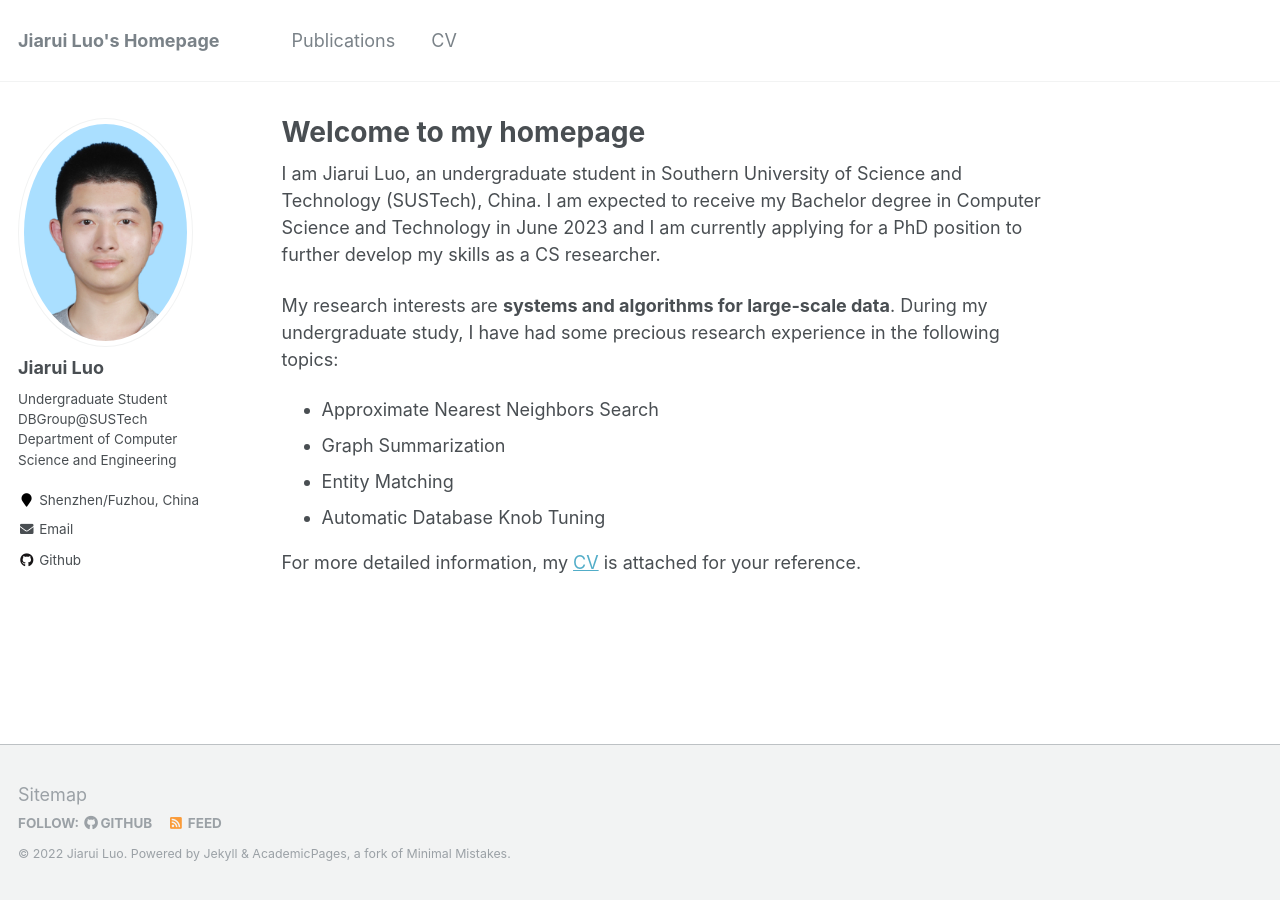
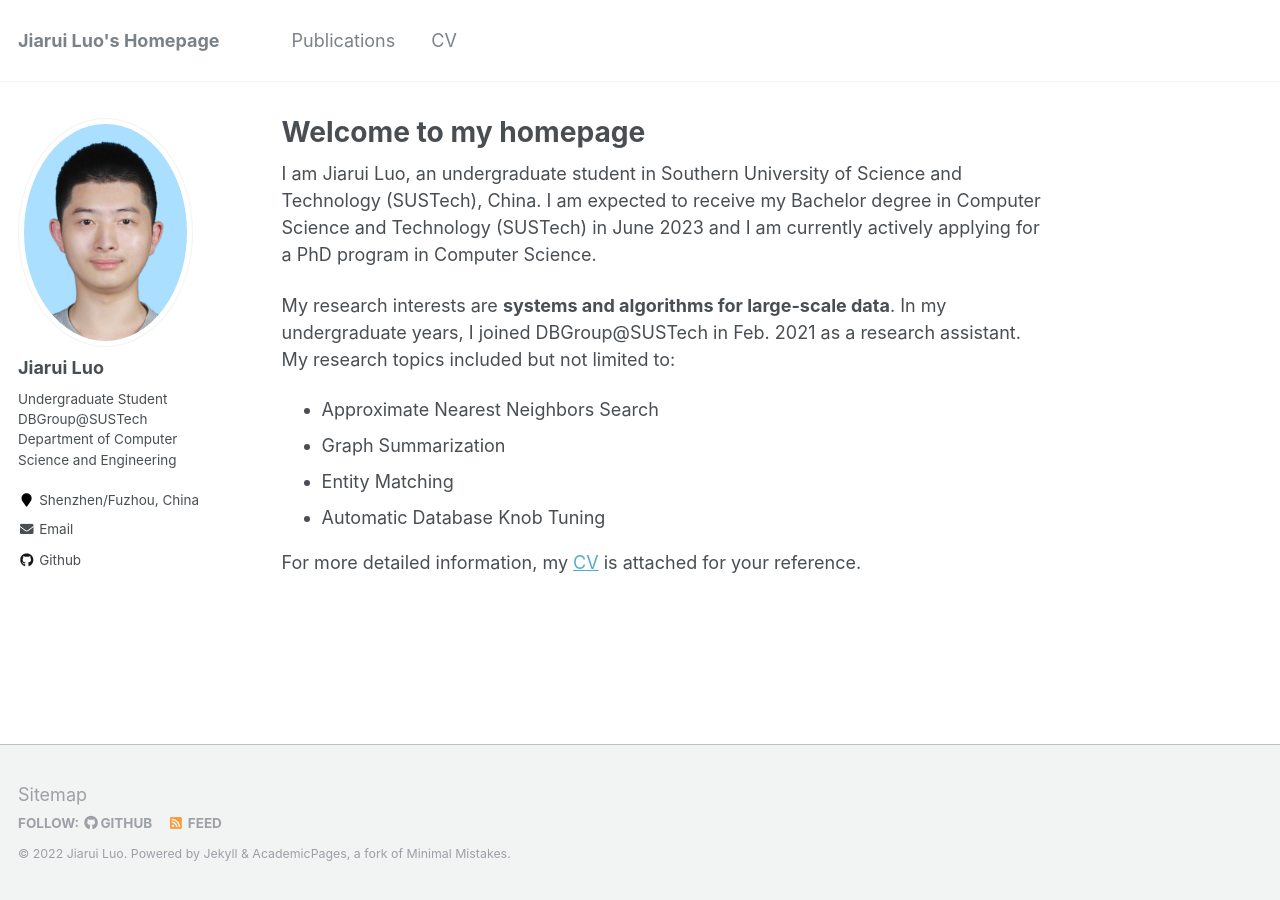
Before and after one commit to SpaceIshtar/SpaceIshtar.github.io, a Jekyll site: the page built from _pages/about.md, in a window 1280 px wide. Built offline with Jekyll 4.4.1, drawn with Linux system fonts in a browser that asks for light colours.

Commit message:
update homepage

```diff
--- a/_pages/about.md
+++ b/_pages/about.md
@@ -8,9 +8,9 @@ redirect_from:
   - /about.html
 ---
 
-I am Jiarui Luo, an undergraduate student in Southern University of Science and Technology (SUSTech), China. I am expected to receive my Bachelor degree in Computer Science and Technology in June 2023 and I am currently applying for a PhD position to further develop my skills as a CS researcher.
+I am Jiarui Luo, an undergraduate student in Southern University of Science and Technology (SUSTech), China. I am expected to receive my Bachelor degree in Computer Science and Technology (SUSTech) in June 2023 and I am currently actively applying for a PhD program in Computer Science.
 
-My research interests are **systems and algorithms for large-scale data**. During my undergraduate study, I have had some precious research experience in the following topics:
+My research interests are **systems and algorithms for large-scale data**. In my undergraduate years, I joined DBGroup@SUSTech in Feb. 2021 as a research assistant.  My research topics included but not limited to:
 
 * Approximate Nearest Neighbors Search
 * Graph Summarization
```
